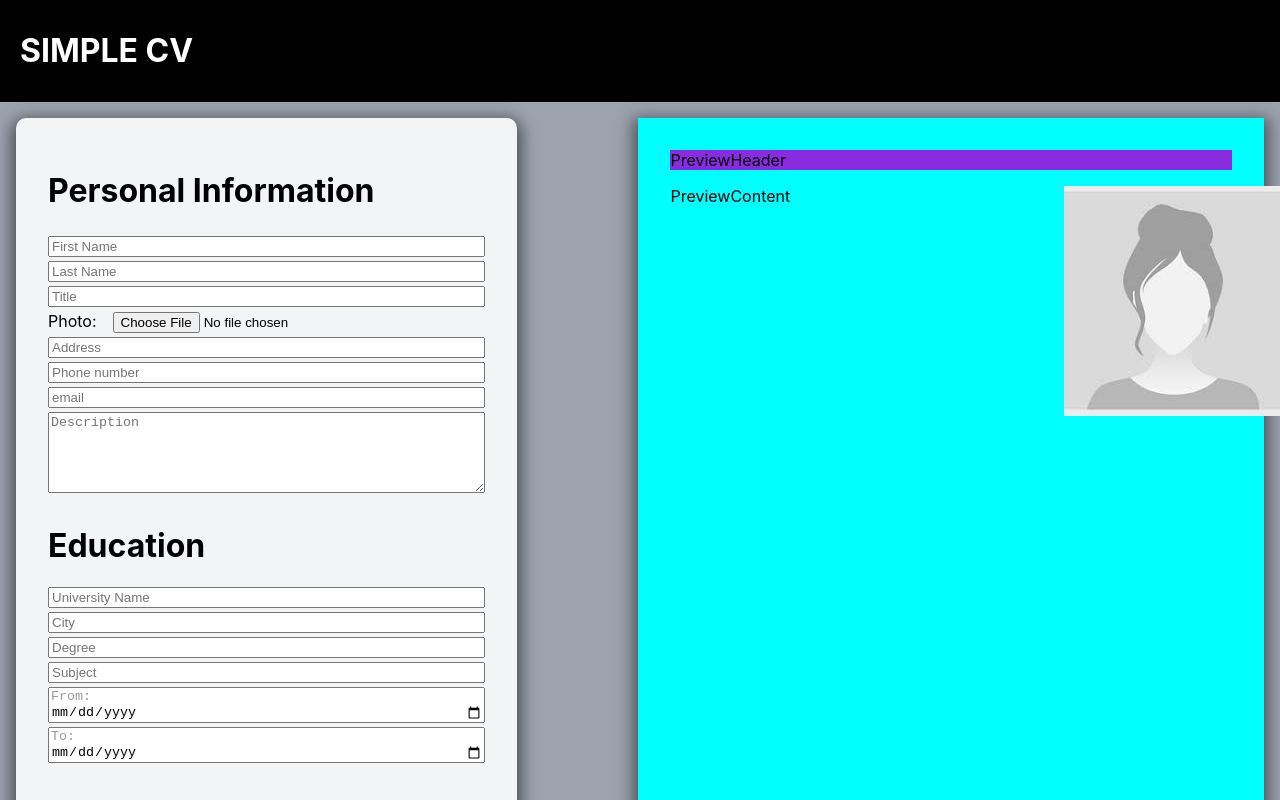
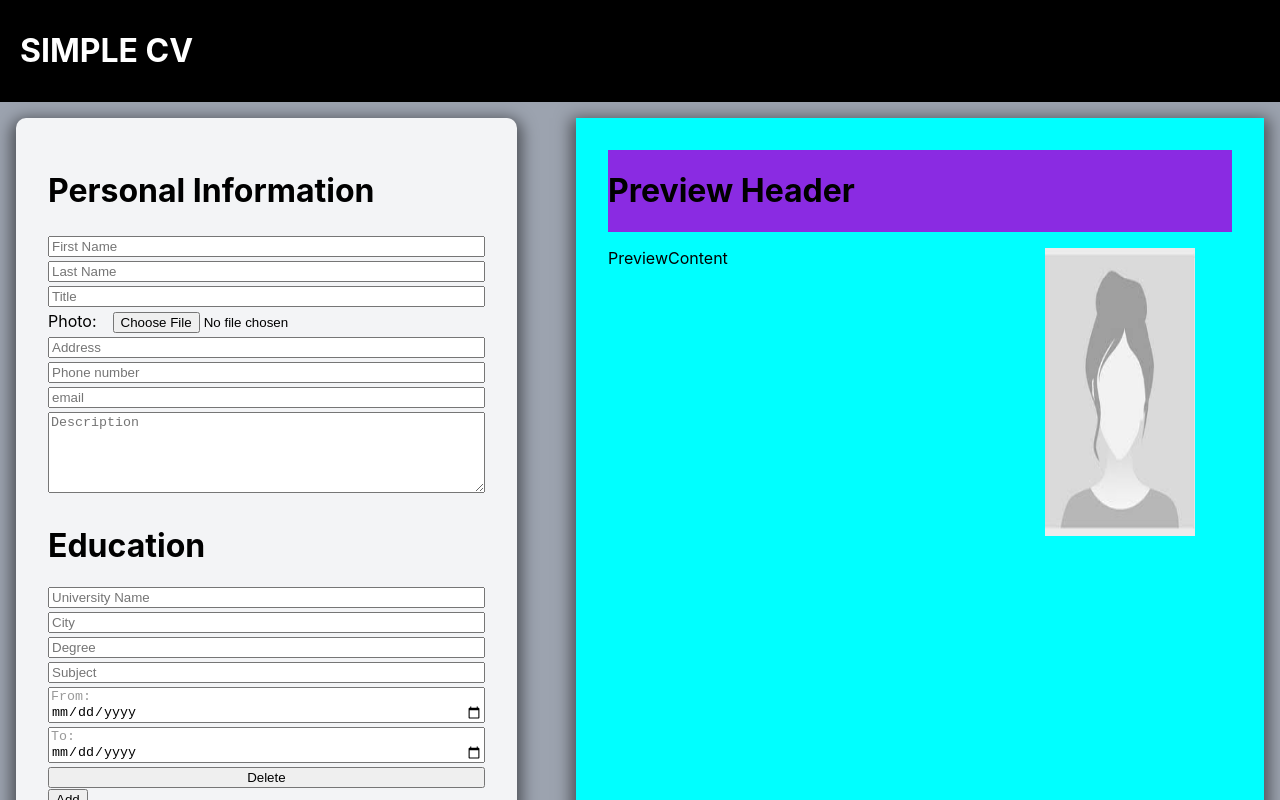
Before and after one commit to MustafaOzgur59/Top-Cv, a React (Create React App) app: page / in a window 1280 px wide. Shown: the top 800 px of the page. Built offline with nearby package versions, Linux system fonts and the light colour scheme.

Commit message:
Added add and delete logic to experience and education

```diff
--- a/src/components/Cv/CvForm/CvForm.jsx
+++ b/src/components/Cv/CvForm/CvForm.jsx
@@ -3,17 +3,33 @@ import Personal from "./Personal";
 import Education from "./Education";
 import Experience from "./Experience";
 import "./styles/cvform.css";
-export default function CvForm({ cv, onChangePersonal, onChangeExperience }) {
+export default function CvForm({
+  cv,
+  onChangePersonal,
+  onChangeExperience,
+  onAddExperience,
+  onDeleteExperience,
+  onChangeEducation,
+  onAddEducation,
+  onDeleteEducation,
+}) {
   return (
     <div className="cv-form">
       <Personal
         personalInfo={cv.personalInfo}
         onChange={onChangePersonal}
       ></Personal>
-      <Education></Education>
+      <Education
+        educations={cv.educations}
+        onChangeEducation={onChangeEducation}
+        onAddEducation={onAddEducation}
+        onDeleteEducation={onDeleteEducation}
+      ></Education>
       <Experience
         experiences={cv.experiences}
         onChange={onChangeExperience}
+        onAddExperience={onAddExperience}
+        onDeleteExperience={onDeleteExperience}
       ></Experience>
     </div>
   );
--- a/src/components/Cv/CvForm/Education.jsx
+++ b/src/components/Cv/CvForm/Education.jsx
@@ -1,20 +1,27 @@
-import React, { Component } from "react";
+import React from "react";
 import "./styles/education.css";
 import EducationCard from "./EducationCard";
 
-export default class Education extends Component {
-  render() {
-    return (
-      <div>
-        <h1>Education</h1>
-        {/* <input type="text" placeholder="University Name" />
-        <input type="text" placeholder="City" />
-        <input type="text" placeholder="Degree" />
-        <input type="text" placeholder="Subject" />
-        <input type="date" placeholder="From" />
-        <input type="date" placeholder="To" /> */}
-        <EducationCard></EducationCard>
-      </div>
-    );
-  }
+export default function Education({
+  educations,
+  onChangeEducation,
+  onAddEducation,
+  onDeleteEducation,
+}) {
+  return (
+    <div>
+      <h1>Education</h1>
+      {educations.map((education) => {
+        return (
+          <EducationCard
+            key={education.id}
+            id={education.id}
+            onChange={onChangeEducation}
+            onDelete={onDeleteEducation}
+          />
+        );
+      })}
+      <button onClick={(e) => onAddEducation(e)}>Add</button>
+    </div>
+  );
 }
--- a/src/components/Cv/CvForm/EducationCard.jsx
+++ b/src/components/Cv/CvForm/EducationCard.jsx
@@ -1,16 +1,15 @@
-import React, { Component } from "react";
+import React from "react";
 
-export default class EducationCard extends Component {
-  render() {
-    return (
-      <div className="education-container">
-        <input type="text" placeholder="University Name" />
-        <input type="text" placeholder="City" />
-        <input type="text" placeholder="Degree" />
-        <input type="text" placeholder="Subject" />
-        <input type="date" placeholder="From" />
-        <input type="date" placeholder="To" />
-      </div>
-    );
-  }
+export default function EducationCard({ id, onChange, onDelete }) {
+  return (
+    <div className="education-container">
+      <input type="text" placeholder="University Name" name="universityName" />
+      <input type="text" placeholder="City" name="city" />
+      <input type="text" placeholder="Degree" name="degree" />
+      <input type="text" placeholder="Subject" name="subject" />
+      <input type="date" placeholder="From" name="from" />
+      <input type="date" placeholder="To" name="to" />
+      <button onClick={(e) => onDelete(e, id)}>Delete</button>
+    </div>
+  );
 }
--- a/src/components/Cv/CvForm/Experience.jsx
+++ b/src/components/Cv/CvForm/Experience.jsx
@@ -1,7 +1,12 @@
 import React from "react";
 import "./styles/experience.css";
 import ExperienceCard from "./ExperienceCard";
-export default function Experience({ experiences, onChange }) {
+export default function Experience({
+  experiences,
+  onChange,
+  onAddExperience,
+  onDeleteExperience,
+}) {
   return (
     <div>
       <h1>Experience</h1>
@@ -10,11 +15,13 @@ export default function Experience({ experiences, onChange }) {
           <ExperienceCard
             key={exp.id}
             onChange={onChange}
+            onDelete={onDeleteExperience}
             id={exp.id}
             experience={exp}
           ></ExperienceCard>
         );
       })}
+      <button onClick={onAddExperience}>Add</button>
     </div>
   );
 }
--- a/src/components/Cv/CvForm/ExperienceCard.jsx
+++ b/src/components/Cv/CvForm/ExperienceCard.jsx
@@ -1,6 +1,6 @@
 import React from "react";
 
-export default function ExperienceCard({ id, experience, onChange }) {
+export default function ExperienceCard({ id, experience, onChange, onDelete }) {
   return (
     <div className="experience-container">
       <input
@@ -39,7 +39,7 @@ export default function ExperienceCard({ id, experience, onChange }) {
         onChange={(e) => onChange(e, id)}
       />
 
-      <button onClick={() => console.log("İmplement Delete")}>Delete</button>
+      <button onClick={(e) => onDelete(e, id)}>Delete</button>
     </div>
   );
 }
--- a/src/components/Cv/CvPreview/PreviewHeader.jsx
+++ b/src/components/Cv/CvPreview/PreviewHeader.jsx
@@ -2,6 +2,10 @@ import React, { Component } from "react";
 
 export default class PreviewHeader extends Component {
   render() {
-    return <div className="preview-header-container">PreviewHeader</div>;
+    return (
+      <div className="preview-header-container">
+        <h1>Preview Header</h1>
+      </div>
+    );
   }
 }
--- a/src/components/Cv/CvPreview/styles/cvpreview.css
+++ b/src/components/Cv/CvPreview/styles/cvpreview.css
@@ -1,11 +1,15 @@
 .cvPreview-container {
   display: flex;
   flex-direction: column;
-  width: 45%;
+  width: 50%;
   padding: 2rem;
   gap: 1rem;
   box-shadow: 0px 5px 15px 5px rgb(0 0 0 / 50%);
   background-color: aqua;
+  max-height: 90vh;
+  position: sticky;
+  top: 20px;
+  flex-grow: 0;
 }
 
 .preview-header-container {
@@ -15,6 +19,7 @@
 .PreviewMain-container {
   display: flex;
   flex-direction: row;
+  min-height: 50%;
 }
 
 .PreviewContent-container {
@@ -23,4 +28,11 @@
 
 .PreviewFotoCard-container {
   width: 30%;
+  display: flex;
+  flex-direction: column;
 }
+.PreviewFotoCard-container img {
+  aspect-ratio: 4;
+  width: 80%;
+  height: 80%;
+}
--- a/src/components/HelperFuncs/EmptyCv.js
+++ b/src/components/HelperFuncs/EmptyCv.js
@@ -21,7 +21,7 @@ const emptyCv = {
       to: "",
     },
   ],
-  education: [
+  educations: [
     {
       id: uuidv4(),
       universityName: "",
--- a/src/components/Main.jsx
+++ b/src/components/Main.jsx
@@ -4,6 +4,7 @@ import CvPreview from "./Cv/CvPreview/CvPreview";
 import "./main.css";
 import emptyCv from "./HelperFuncs/EmptyCv";
 import { useState } from "react";
+import { v4 as uuidv4 } from "uuid";
 export default function Main() {
   const [cv, setCv] = useState(emptyCv);
 
@@ -63,12 +64,91 @@ export default function Main() {
     });
     console.log(cv.experiences);
   };
+  const handleExperienceAddition = (event) => {
+    setCv((prevState) => ({
+      ...prevState,
+      experiences: [
+        ...prevState.experiences,
+        {
+          id: uuidv4(),
+          position: "",
+          company: "",
+          city: "",
+          from: "",
+          to: "",
+        },
+      ],
+    }));
+  };
+  const handleExperienceDelete = (event, id) => {
+    setCv((prevState) => {
+      return {
+        ...prevState,
+        experiences: prevState.experiences.filter((experience) => {
+          return experience.id !== id;
+        }),
+      };
+    });
+  };
+
+  const handleEducationChange = (event, id) => {
+    const { name, type, value } = event.target;
+    setCv((prevState) => {
+      return {
+        ...prevState,
+        educations: prevState.educations.map((education) => {
+          if (education.id === id) {
+            return { ...education, [name]: value };
+          } else {
+            return education;
+          }
+        }),
+      };
+    });
+  };
+
+  const handleEducationAddition = (event) => {
+    setCv((prevState) => {
+      return {
+        ...prevState,
+        educations: [
+          ...prevState.educations,
+          {
+            id: uuidv4(),
+            universityName: "",
+            city: "",
+            degree: "",
+            subject: "",
+            from: "",
+            to: "",
+          },
+        ],
+      };
+    });
+  };
+
+  const handleEducationDelete = (event, id) => {
+    setCv((prevState) => {
+      return {
+        ...prevState,
+        educations: prevState.educations.filter((education) => {
+          return education.id !== id;
+        }),
+      };
+    });
+  };
+
   return (
     <div className="main">
       <CvForm
         cv={cv}
         onChangePersonal={handlePersonalChange}
+        onChangeEducation={handleEducationChange}
+        onAddEducation={handleEducationAddition}
+        onDeleteEducation={handleEducationDelete}
         onChangeExperience={handleExperienceChange}
+        onAddExperience={handleExperienceAddition}
+        onDeleteExperience={handleExperienceDelete}
       />
       <CvPreview cv={cv}></CvPreview>
     </div>
```
